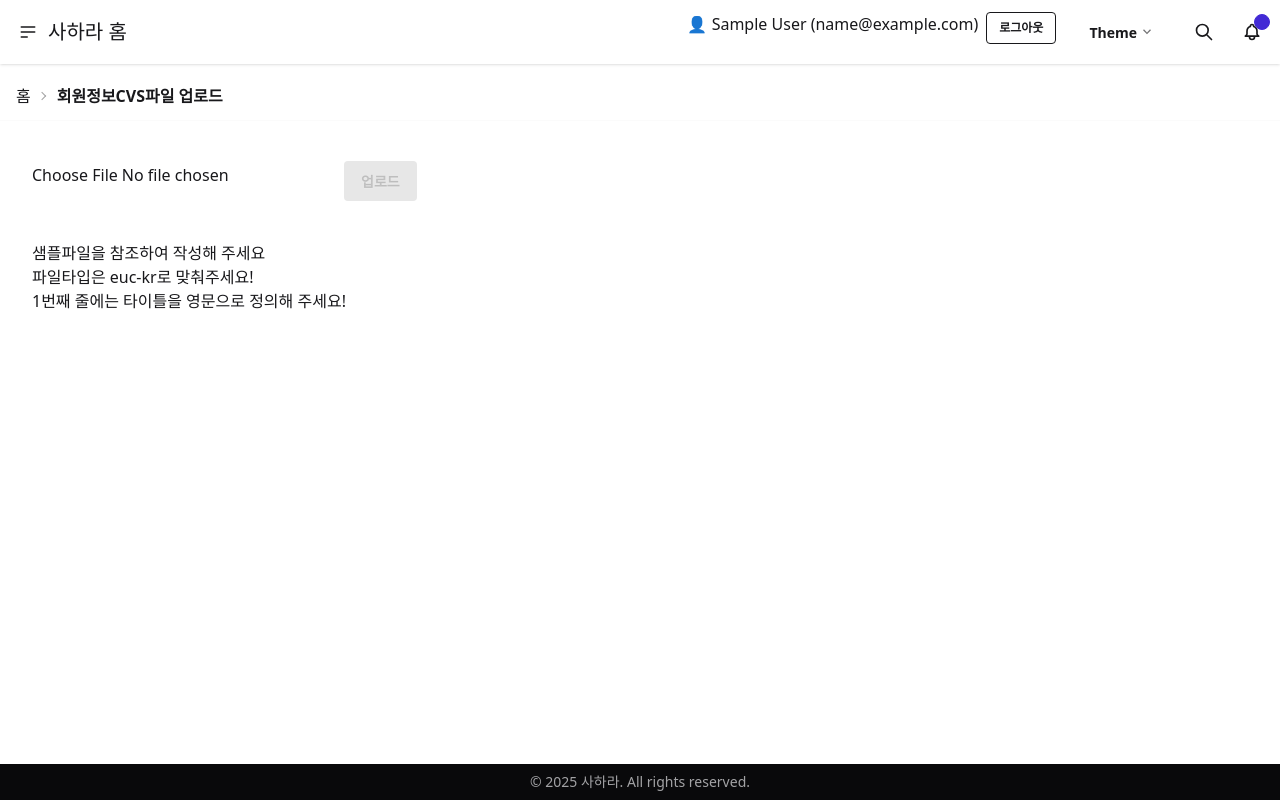
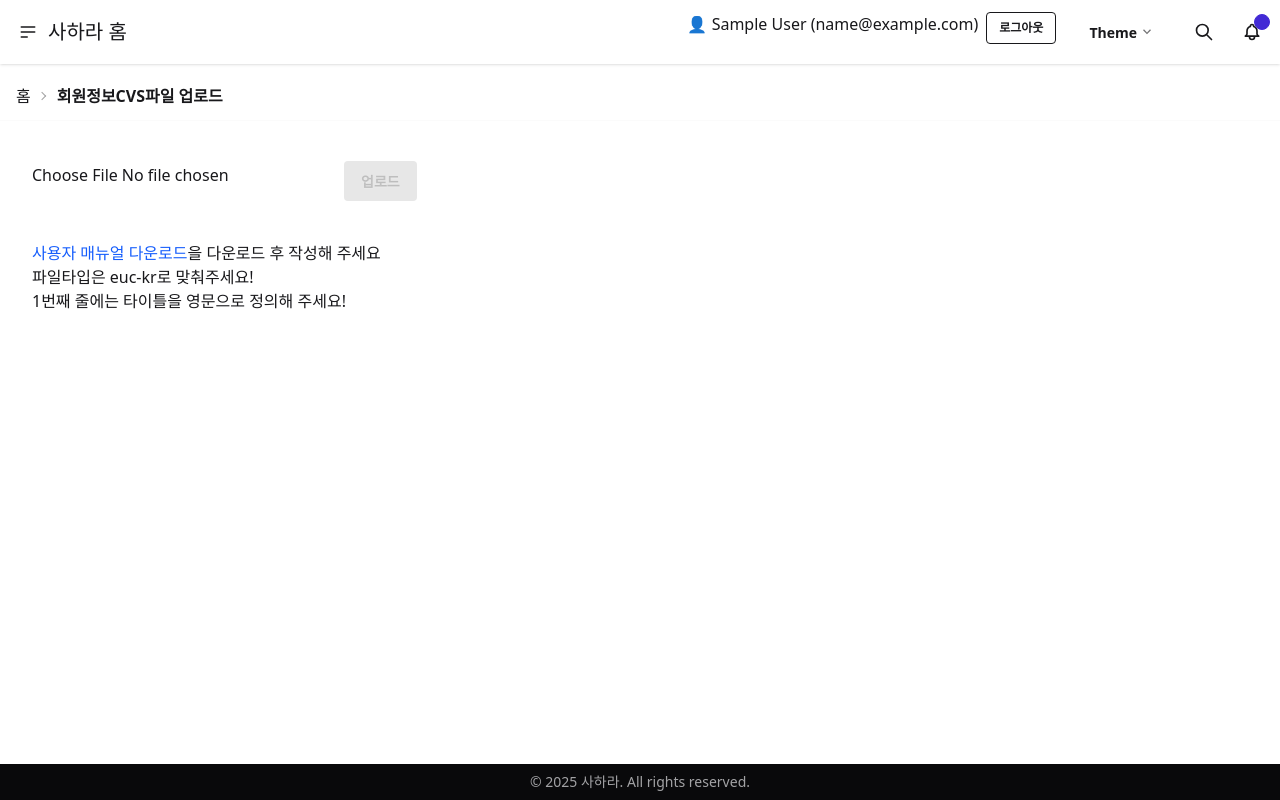
Before and after one commit to mrjung72/my-vite-vue3-sass-tailwind-app, a Vue app: page /members/csv-register in a window 1280 px wide. Built offline with nearby package versions, Linux system fonts and the light colour scheme; sample sign-in values are in the browser's storage.

Commit message:
샘플파일 다운로드 링크 추가

```diff
--- a/src/views/MembersCsvUploadView.vue
+++ b/src/views/MembersCsvUploadView.vue
@@ -6,7 +6,7 @@
     <div v-if="error" class="mt-2 text-red-500">{{ error }}</div>
 		<div class="text-base-content/70 mb-10"></div>
 		<div class="text-base-content/100 mb-1">
-			<p>샘플파일을 참조하여 작성해 주세요</p>
+      <p><a href="/샘플파일/사용자정보_샘플.csv" download="사용자정보_샘플.csv" target="_blank" rel="noopener noreferrer" class="text-blue-600 hover:underline">사용자 매뉴얼 다운로드</a>을 다운로드 후 작성해 주세요</p>
 			<p>파일타입은 euc-kr로 맞춰주세요!</p>
 			<p>1번째 줄에는 타이틀을 영문으로 정의해 주세요!</p>
 		</div>
@@ -16,6 +16,8 @@
 <script setup>
 import { ref } from 'vue'
 import axios from 'axios'
+import { useRouter } from 'vue-router'
+
 
 const file = ref(null)
 const message = ref('')
```
